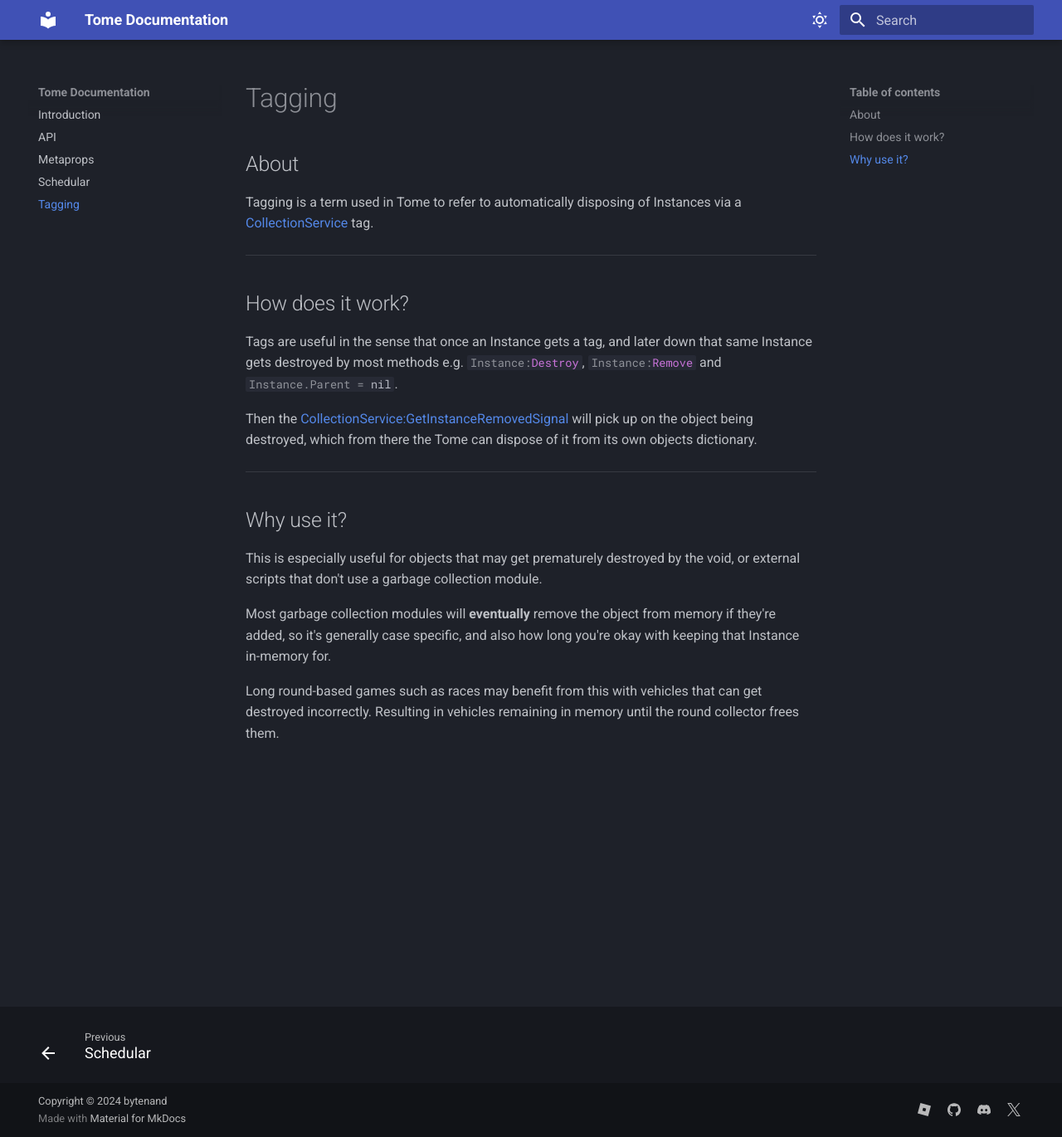
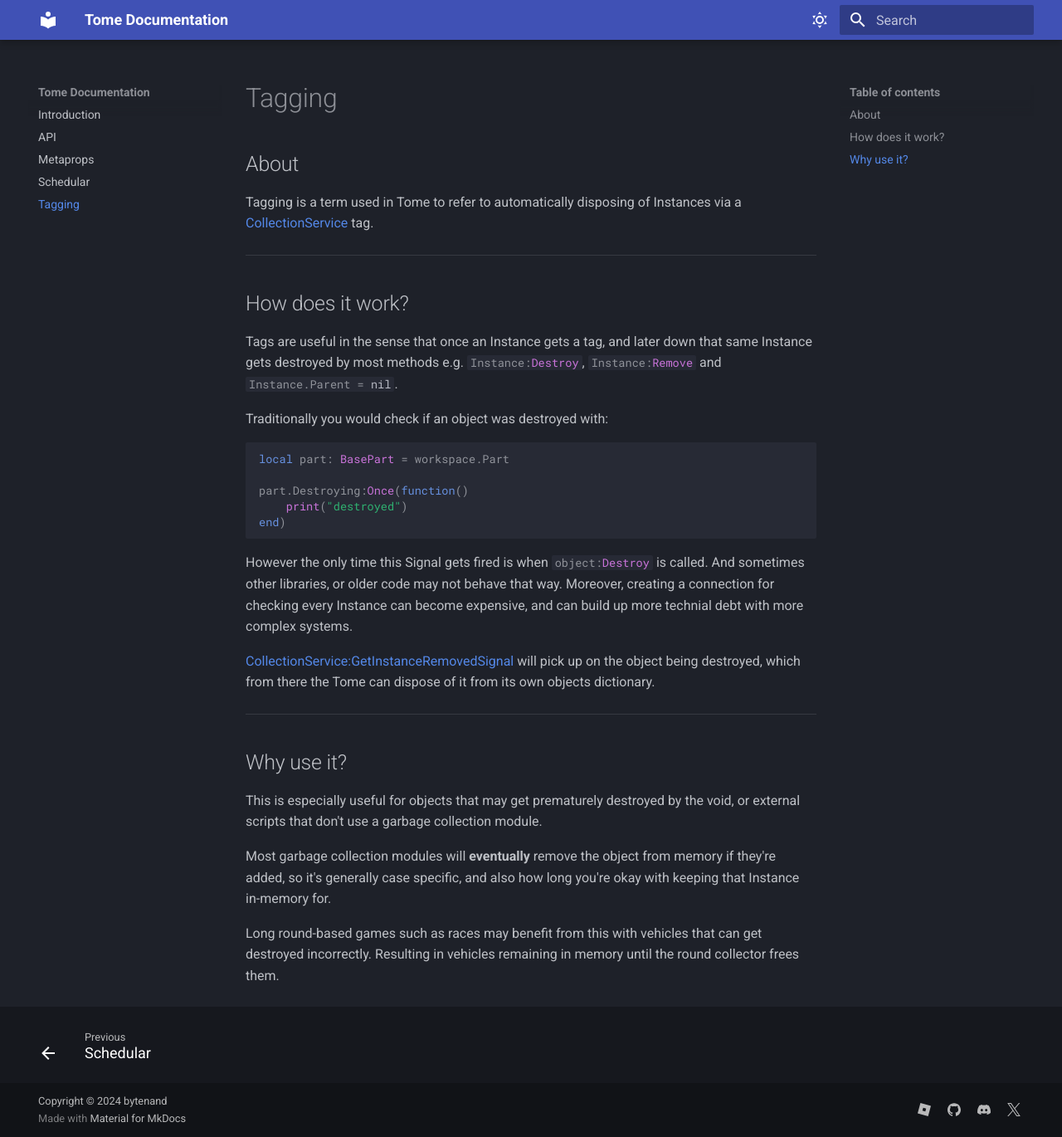
Before and after one commit to y29r/tome-docs, an MkDocs documentation site: the page built from docs/Tagging.md, in a window 1280 px wide and 1370 px high. Shown: the whole window at 83% size. Built offline with MkDocs 1.6.1 and Material for MkDocs 9.7.7, drawn with Linux system fonts in a browser that asks for light colours.

Commit message:
Added Tagging links

````diff
--- a/docs/Tagging.md
+++ b/docs/Tagging.md
@@ -11,7 +11,18 @@
 ## How does it work?
 Tags are useful in the sense that once an Instance gets a tag, and later down that same Instance gets destroyed by most methods e.g. `#!luau Instance:Destroy`, `#!luau Instance:Remove` and `#!luau Instance.Parent = nil`.
 
-Then the [CollectionService:GetInstanceRemovedSignal] will pick up on the object being destroyed, which from there the Tome can dispose of it from its own objects dictionary.
+Traditionally you would check if an object was destroyed with:
+```luau
+local part: BasePart = workspace.Part
+
+part.Destroying:Once(function()
+	print("destroyed")
+end)
+```
+
+However the only time this Signal gets fired is when `#!luau object:Destroy` is called. And sometimes other libraries, or older code may not behave that way. Moreover, creating a connection for checking every Instance can become expensive, and can build up more technial debt with more complex systems.
+
+[CollectionService:GetInstanceRemovedSignal] will pick up on the object being destroyed, which from there the Tome can dispose of it from its own objects dictionary.
 
 ---
 
````
Also changed, not shown: docs/API.md (+3 -2 lines).
